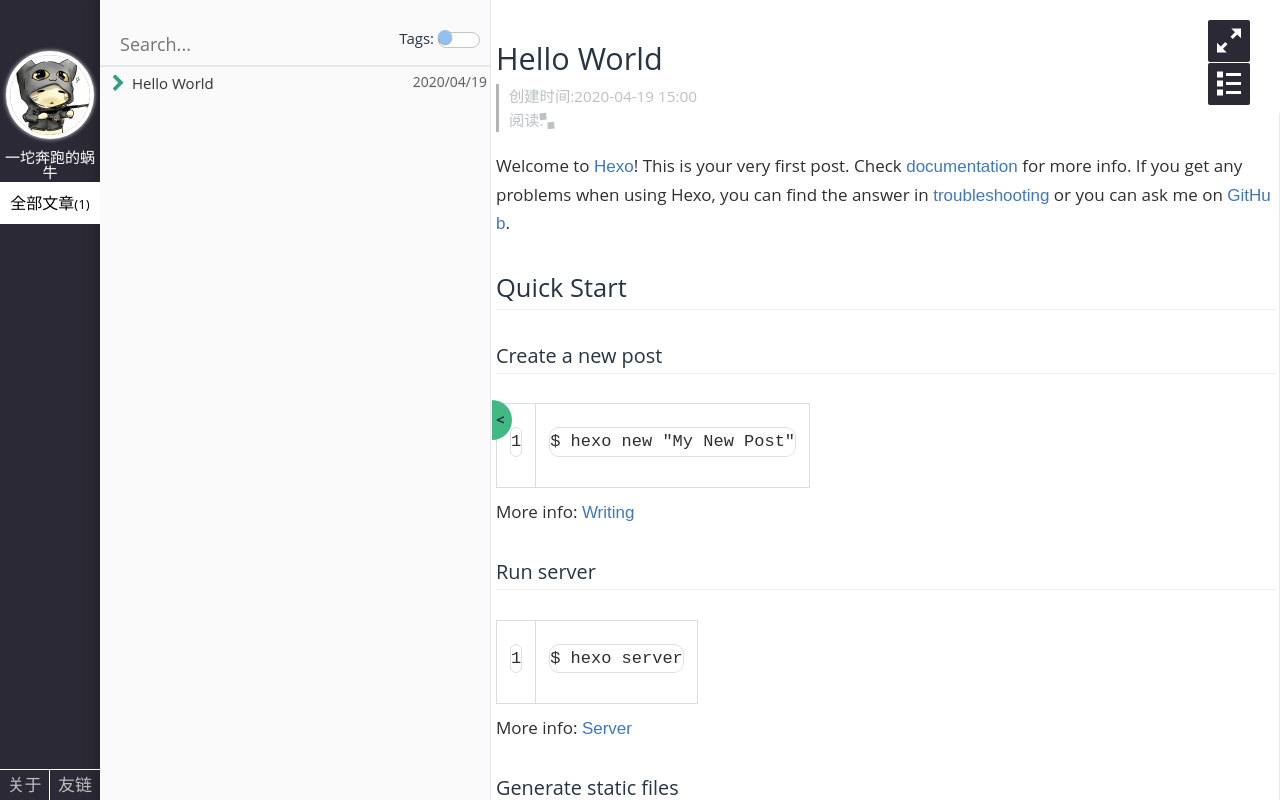
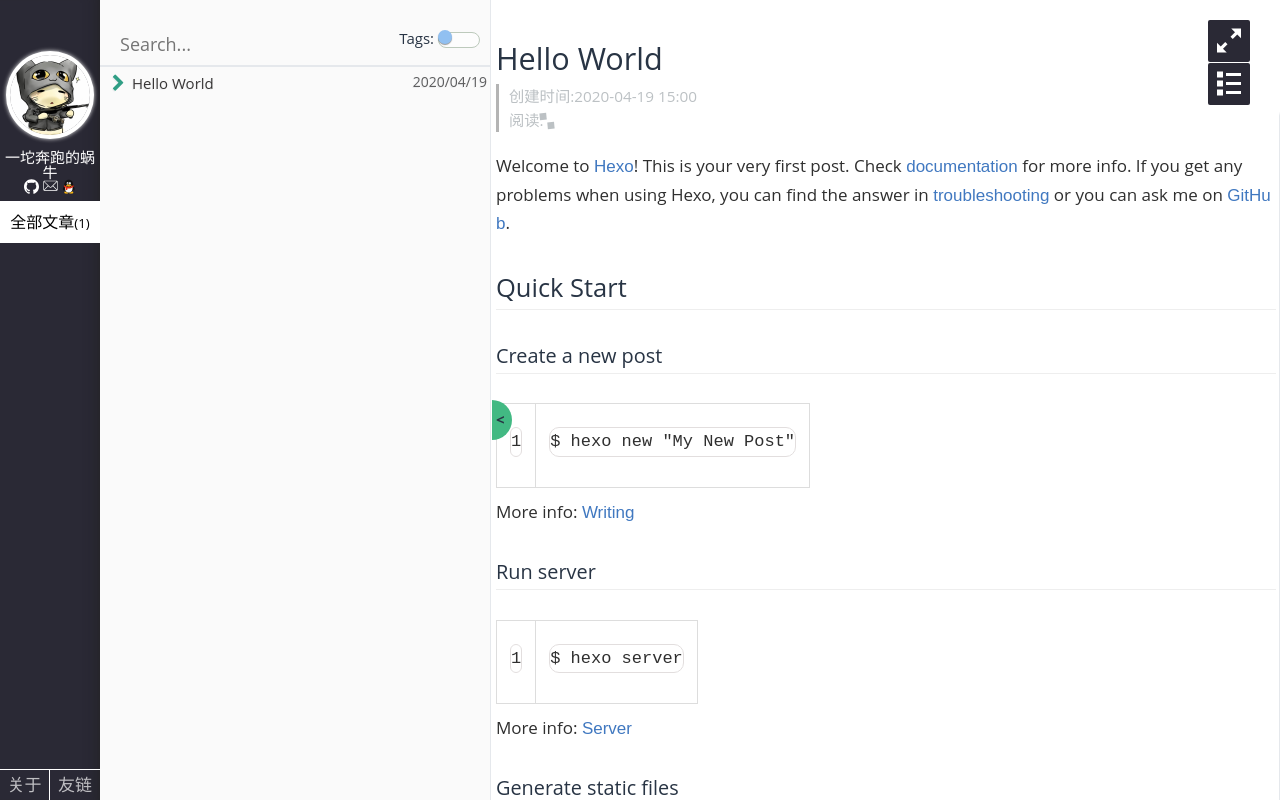
Before and after one commit to a-running-snail2333/BetaSecLab.github.io, a plain HTML site: page 2020/04/19/hello-world/index.html in a window 1280 px wide. Drawn offline with nearby package versions, Linux system fonts and the light colour scheme; some packages are replaced by stand-ins of ours; a script that the page names is missing; files whose address does not match are found by name.

Commit message:
Site updated: 2020-04-19 15:58:40

```diff
--- a/2020/04/19/hello-world/index.html
+++ b/2020/04/19/hello-world/index.html
@@ -6,15 +6,11 @@
   <meta name="keywords" content="">
   <meta name="description" content="Hello World | Hexo">
     <meta name="viewport" content="width=device-width, initial-scale=1, maximum-scale=1">
-<meta name="description" content="Welcome to Hexo! This is your very first post. Check documentation for more info. If you get any problems when using Hexo, you can find the answer in troubleshooting or you can ask me on GitHub. Quick">
-<meta property="og:type" content="article">
-<meta property="og:title" content="Hello World">
-<meta property="og:url" content="http://yoursite.com/2020/04/19/hello-world/index.html">
+<meta property="og:type" content="website">
+<meta property="og:title" content="Hexo">
+<meta property="og:url" content="http://yoursite.com/archives/index.html">
 <meta property="og:site_name" content="Hexo">
-<meta property="og:description" content="Welcome to Hexo! This is your very first post. Check documentation for more info. If you get any problems when using Hexo, you can find the answer in troubleshooting or you can ask me on GitHub. Quick">
 <meta property="og:locale" content="en_US">
-<meta property="article:published_time" content="2020-04-19T07:00:16.312Z">
-<meta property="article:modified_time" content="2020-04-19T07:00:16.312Z">
 <meta property="article:author" content="一坨奔跑的蜗牛">
 <meta name="twitter:card" content="summary">
 
@@ -62,6 +58,54 @@
 </div>
 
 <div class="icon">
+
+
+        <a title="github" href="https://github.com/a-running-snail2333" target="_blank">
+
+                <svg class="iconfont-svg" aria-hidden="true">
+                    <use xlink:href="#icon-github"></use>
+                </svg>
+
+        </a>
+
+
+
+
+
+
+
+
+
+
+
+
+
+
+
+
+
+
+
+        <a title="email" href="mailto:2072622989@qq.com" target="_blank">
+
+                <svg class="iconfont-svg" aria-hidden="true">
+                    <use xlink:href="#icon-email"></use>
+                </svg>
+
+        </a>
+
+
+
+        <a title="qq" href="http://wpa.qq.com/msgrd?v=3&uin=2072622989&site=qq&menu=yes" target="_blank">
+
+                <svg class="iconfont-svg" aria-hidden="true">
+                    <use xlink:href="#icon-qq"></use>
+                </svg>
+
+        </a>
+
+
+
 
 </div>
 
```
Also changed, not shown: archives/2020/04/index.html (+51 -7 lines), archives/2020/index.html (+51 -7 lines), archives/index.html (+51 -7 lines), index.html (+51 -7 lines).
